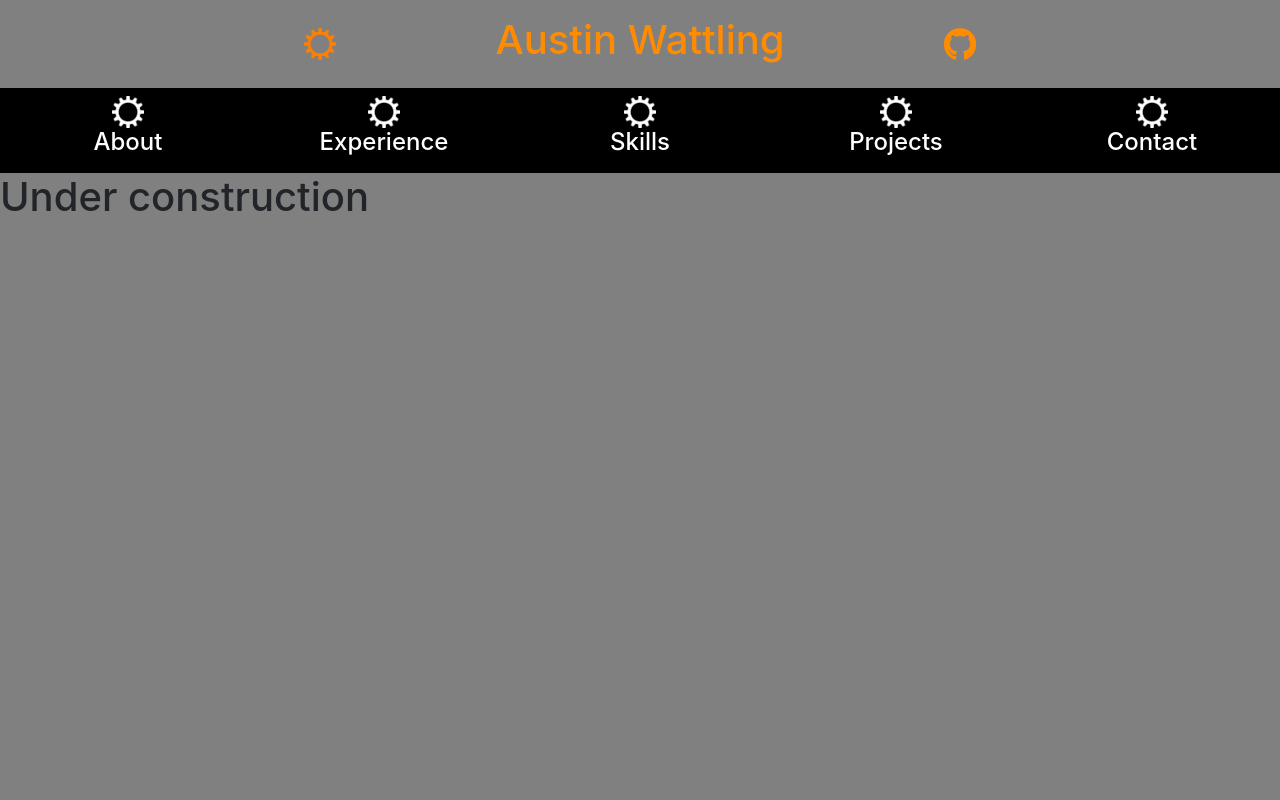
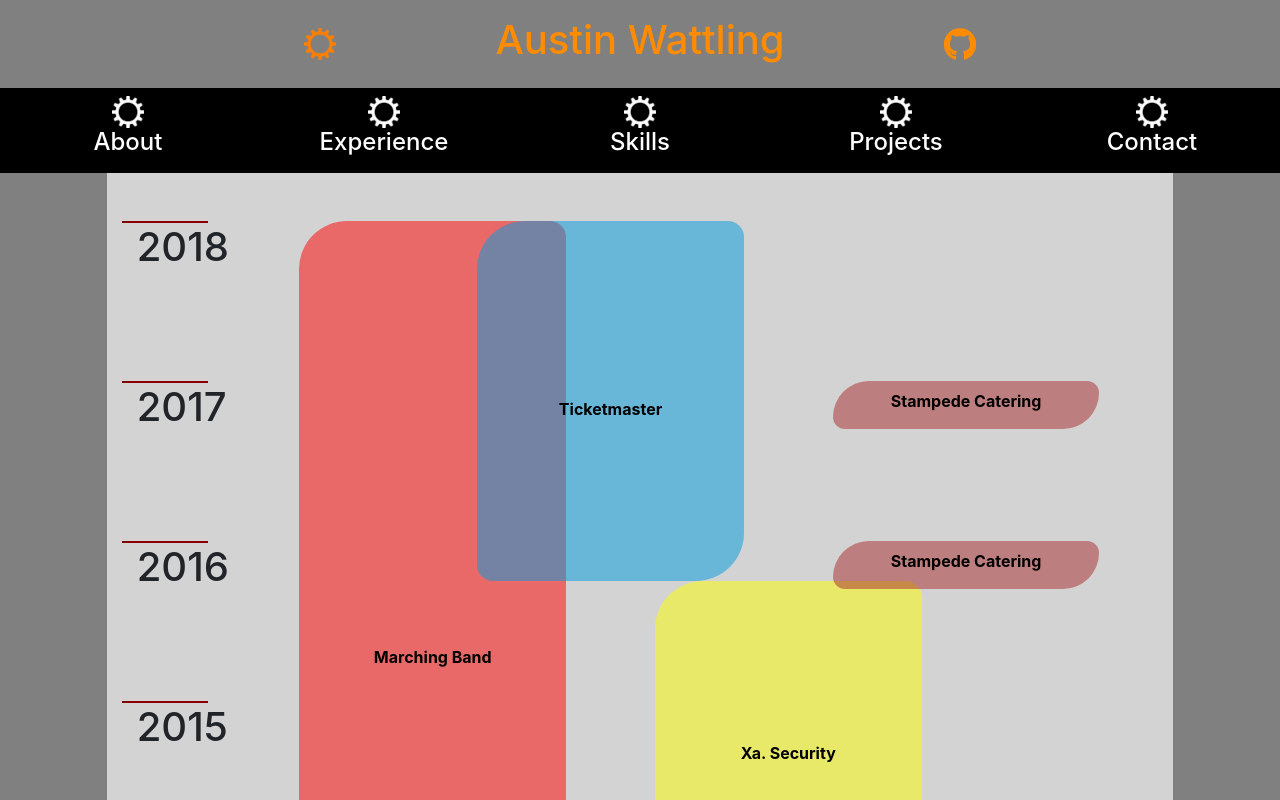
Before and after one commit to Awattling/onlineResume, a React app in the folder resume/: page /experience in a window 1280 px wide. Shown: the top 800 px of the page. Built offline with nearby package versions, Linux system fonts and the light colour scheme.

Commit message:
Experience page updates

```diff
--- a/resume/src/components/About.js
+++ b/resume/src/components/About.js
@@ -18,7 +18,6 @@
                 </div>
 
                 <AboutTop/>
-
 
                 <div className={styles.change}>
                     I am a <font color="red">Friend and Family Member</font>
--- a/resume/src/components/Experience.js
+++ b/resume/src/components/Experience.js
@@ -1,10 +1,118 @@
 import React from "react";
-
+import style from "../css/Experience.css";
 export class Experience extends React.Component{
+    constructor(props){
+       super(props);
+        this.state = {
+            catHover: false,
+            ticketHover: false,
+            bandHover: false,
+            xaHover: false,
+        }
+    }
+    hoverOnCat(){
+        this.setState({
+            catHover: true,
+        });
+    }
+    hoverOffCat(){
+        this.setState({
+            catHover: false,
+        });
+    }
+    hoverOnTicket(){
+        this.setState({
+            ticketHover: true,
+        });
+    }
+    hoverOffTicket(){
+        this.setState({
+            ticketHover: false,
+        });
+    }
+    hoverOnBand(){
+        this.setState({
+            bandHover: true,
+        });
+    }
+    hoverOffBand(){
+        this.setState({
+            bandHover: false,
+        });
+    }
+    hoverOnXa(){
+        this.setState({
+            xaHover: true,
+        });
+    }
+    hoverOffXa(){
+        this.setState({
+            xaHover: false,
+        });
+    }
     render(){
         return(
-            <div>
-                <h1>Under construction</h1>
+            <div className={style.wrapper}>
+                <div className={style.container}>
+                    <div className={style.row}>
+                        <div className={style.year}>
+                            <h1>2018</h1>
+                        </div>
+                    </div>
+                    <div className={style.row}>
+                        <div className={style.year}>
+                            <h1>2017</h1>
+                        </div>
+                    </div>
+                    <div className={style.row}>
+                        <div className={style.year}>
+                            <h1>2016</h1>
+                        </div>
+                    </div>
+                    <div className={style.row}>
+                        <div className={style.year}>
+                            <h1>2015</h1>
+                        </div>
+                    </div>
+                    <div className={style.row}>
+                        <div className={style.year}>
+                            <h1>2014</h1>
+                        </div>
+                    </div>
+                    <div className={style.row}>
+                        <div className={style.year}>
+                            <h1>2013 - 1995</h1>
+                        </div>
+                    </div>
+                </div>
+                <div className={style.containerOverlay}>
+                    <div className={style.row}>
+                        <div className={this.state.bandHover ? style.bandHover : style.band} onMouseEnter={this.hoverOnBand.bind(this)} onMouseLeave={this.hoverOffBand.bind(this)}/>
+                        <div className={this.state.ticketHover ? style.ticketmasterHover : style.ticketmaster} onMouseEnter={this.hoverOnTicket.bind(this)} onMouseLeave={this.hoverOffTicket.bind(this)}/>
+                        <div className={this.state.xaHover ? style.xaHover : style.xa}  onMouseEnter={this.hoverOnXa.bind(this)} onMouseLeave={this.hoverOffXa.bind(this)}/>
+                        <div className={this.state.catHover ? style.cateringAHover : style.cateringA} onMouseEnter={this.hoverOnCat.bind(this)} onMouseLeave={this.hoverOffCat.bind(this)}/>
+                        <div className={this.state.catHover ? style.cateringBHover : style.cateringB} onMouseEnter={this.hoverOnCat.bind(this)} onMouseLeave={this.hoverOffCat.bind(this)}/>
+                    </div>
+                </div>
+                <div className={style.containerOverlay}>
+                    <div className={style.row}>
+                        <div className={style.bandText} onMouseEnter={this.hoverOnBand.bind(this)} onMouseLeave={this.hoverOffBand.bind(this)}>
+                            Marching Band
+                        </div>
+                        <div className={style.ticketText} onMouseEnter={this.hoverOnTicket.bind(this)} onMouseLeave={this.hoverOffTicket.bind(this)}>
+                            Ticketmaster
+                        </div>
+                        <div className={style.cateringAText} onMouseEnter={this.hoverOnCat.bind(this)} onMouseLeave={this.hoverOffCat.bind(this)}>
+                            Stampede Catering
+                        </div>
+                        <div className={style.cateringBText} onMouseEnter={this.hoverOnCat.bind(this)} onMouseLeave={this.hoverOffCat.bind(this)}>
+                            Stampede Catering
+                        </div>
+                        <div className={style.xaText} onMouseEnter={this.hoverOnXa.bind(this)} onMouseLeave={this.hoverOffXa.bind(this)}>
+                            Xa. Security
+                        </div>
+                    </div>
+                </div>
             </div>
         );
     }
--- /dev/null
+++ b/resume/src/css/Experience.css
@@ -0,0 +1,114 @@
+.wrapper{
+    composes: col-12 col-md-10 offset-md-1 from global;
+    background-color: lightgrey;
+    display: flex;
+    padding-top: 3em;
+    position: relative;
+}
+.container{
+    composes: container from global;
+}
+.containerOverlay{
+    composes: container;
+    position: absolute;
+}
+.row{
+    composes: row from global;
+}
+.year{
+    composes: col-1 from global;
+    height: 10em;
+    border-top: solid 2px darkred;
+}
+.period {
+    position: absolute;
+    border-radius: 3em 1em;
+    opacity: 0.5;
+    z-index: 1;
+}
+.hover{
+    opacity: 1;
+    z-index: 2;
+}
+.band{
+    composes: col-3 offset-2 from global;
+    composes: period;
+    height: 53em;
+    background-color: red;
+    color: black;
+}
+.bandHover{
+    composes: band hover;
+}
+.ticketmaster{
+    composes: col-3 offset-4 from global;
+    composes: period;
+    height: 22.5em;
+    background-color: rgba(1,156,222, 1);
+}
+.ticketmasterHover{
+    composes: ticketmaster hover;
+}
+.cateringA{
+    composes: col-3 offset-8 from global;
+    composes: period;
+    height: 3em;
+    line-height: 3em;
+    top: 10em;
+    background-color: brown
+}
+.cateringAHover{
+    composes: cateringA hover;
+}
+.cateringB{
+    composes: cateringA;
+    top: 20em;
+}
+.cateringBHover{
+    composes: cateringB hover;
+}
+
+.xa{
+    composes: col-3 offset-6 from global;
+    composes: period;
+    height: 20em;
+    line-height: 20em;
+    top: 22.5em;
+    background-color: yellow;
+}
+.xaHover{
+    composes: xa hover;
+}
+.text{
+    position: absolute;
+    font-weight: bolder;
+    text-align: center;
+    color: black;
+    height: 2em;
+    z-index: 3;
+}
+.bandText{
+    composes: col-3 offset-2 from global;
+    composes: text;
+    top: 26.5em;
+}
+.ticketText{
+    composes: col-3 offset-4 from global;
+    composes: text;
+    top: 11em;
+}
+.cateringAText{
+    composes:col-3 offset-8 from global;
+    composes: text;
+    top: 10.5em;
+}
+.cateringBText{
+    composes: col-3 offset-8 from global;
+    composes: text;
+    top: 20.5em;
+}
+.xaText{
+    composes: col-3 offset-6 from global;
+    composes: text;
+    top: 32.5em;
+}
--- a/resume/src/css/Nav.css
+++ b/resume/src/css/Nav.css
@@ -41,6 +41,7 @@
     color: white;
 }
 .stick{
+    z-index: 6;
     composes: row from global;
     background-color: black;
     margin: 0;
```
Also changed, not shown: resume/src/media/line.png (added).
